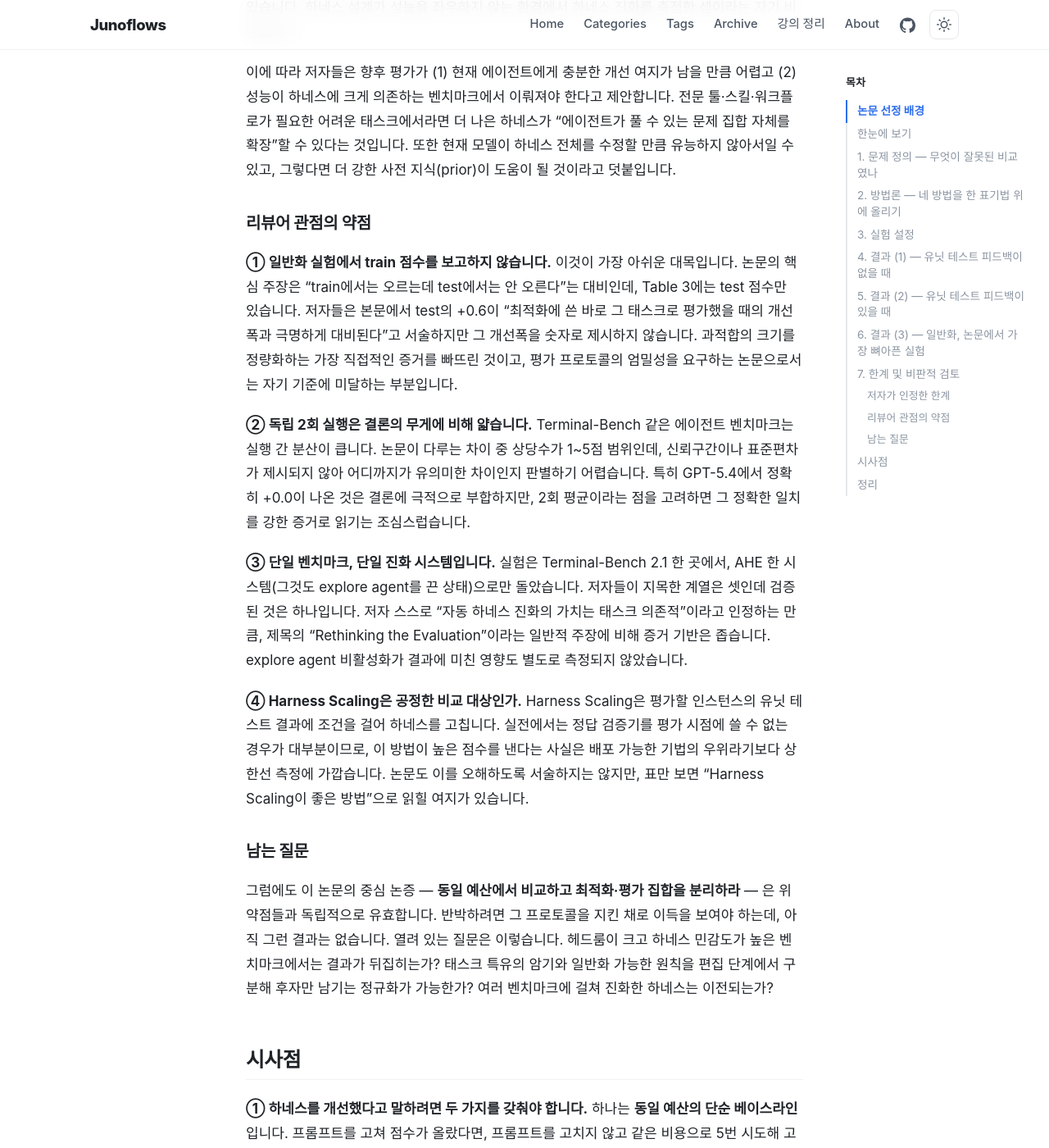
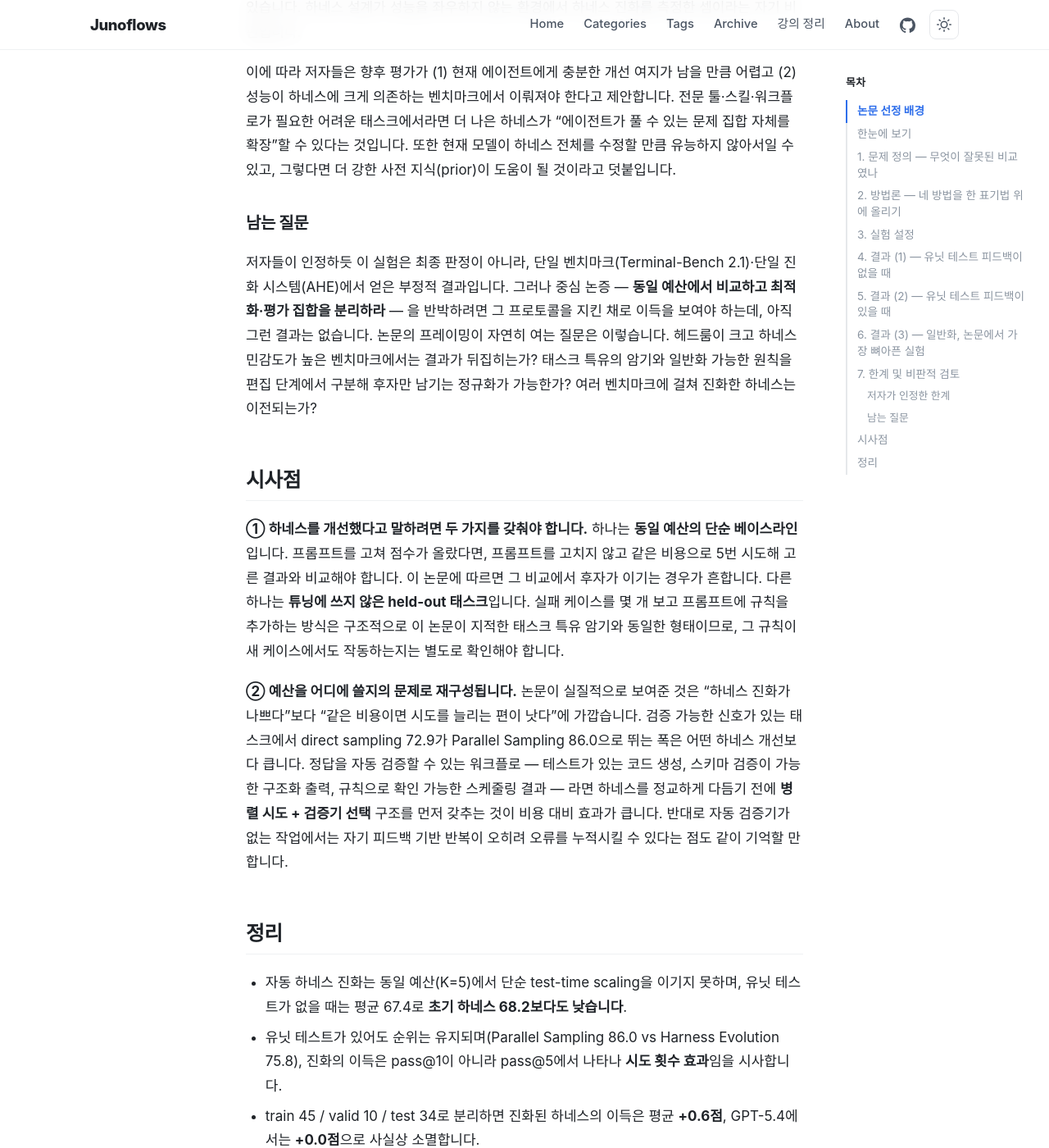
Before and after one commit to Junoflows/Junoflows.github.io, a Jekyll site: the page built from _posts/2026-07-21-rethinking-evaluation-harness-evolution.md, in a window 1280 px wide and 1400 px high, scrolled down 9739 px. Shown: the whole window at 82% size. Built offline with Jekyll 4.4.1, drawn with Linux system fonts in a browser that asks for light colours; some web fonts are replaced; formulas are drawn with MathJax 3; some of the changed text lies outside the part shown.

Commit message:
post: 하네스 진화 논문 - 리뷰어 관점 약점 섹션 제거, 저자 인정 한계+열린 질문으로 정리
Co-Authored-By: Claude Opus 4.8 <noreply@anthropic.com>

```diff
--- a/_posts/2026-07-21-rethinking-evaluation-harness-evolution.md
+++ b/_posts/2026-07-21-rethinking-evaluation-harness-evolution.md
@@ -169,19 +169,9 @@ math: true
 
 이에 따라 저자들은 향후 평가가 (1) 현재 에이전트에게 충분한 개선 여지가 남을 만큼 어렵고 (2) 성능이 하네스에 크게 의존하는 벤치마크에서 이뤄져야 한다고 제안합니다. 전문 툴·스킬·워크플로가 필요한 어려운 태스크에서라면 더 나은 하네스가 "에이전트가 풀 수 있는 문제 집합 자체를 확장"할 수 있다는 것입니다. 또한 현재 모델이 하네스 전체를 수정할 만큼 유능하지 않아서일 수 있고, 그렇다면 더 강한 사전 지식(prior)이 도움이 될 것이라고 덧붙입니다.
 
-### 리뷰어 관점의 약점
-
-**① 일반화 실험에서 train 점수를 보고하지 않습니다.** 이것이 가장 아쉬운 대목입니다. 논문의 핵심 주장은 "train에서는 오르는데 test에서는 안 오른다"는 대비인데, Table 3에는 test 점수만 있습니다. 저자들은 본문에서 test의 +0.6이 "최적화에 쓴 바로 그 태스크로 평가했을 때의 개선폭과 극명하게 대비된다"고 서술하지만 그 개선폭을 숫자로 제시하지 않습니다. 과적합의 크기를 정량화하는 가장 직접적인 증거를 빠뜨린 것이고, 평가 프로토콜의 엄밀성을 요구하는 논문으로서는 자기 기준에 미달하는 부분입니다.
-
-**② 독립 2회 실행은 결론의 무게에 비해 얇습니다.** Terminal-Bench 같은 에이전트 벤치마크는 실행 간 분산이 큽니다. 논문이 다루는 차이 중 상당수가 1~5점 범위인데, 신뢰구간이나 표준편차가 제시되지 않아 어디까지가 유의미한 차이인지 판별하기 어렵습니다. 특히 GPT-5.4에서 정확히 +0.0이 나온 것은 결론에 극적으로 부합하지만, 2회 평균이라는 점을 고려하면 그 정확한 일치를 강한 증거로 읽기는 조심스럽습니다.
-
-**③ 단일 벤치마크, 단일 진화 시스템입니다.** 실험은 Terminal-Bench 2.1 한 곳에서, AHE 한 시스템(그것도 explore agent를 끈 상태)으로만 돌았습니다. 저자들이 지목한 계열은 셋인데 검증된 것은 하나입니다. 저자 스스로 "자동 하네스 진화의 가치는 태스크 의존적"이라고 인정하는 만큼, 제목의 "Rethinking the Evaluation"이라는 일반적 주장에 비해 증거 기반은 좁습니다. explore agent 비활성화가 결과에 미친 영향도 별도로 측정되지 않았습니다.
-
-**④ Harness Scaling은 공정한 비교 대상인가.** Harness Scaling은 평가할 인스턴스의 유닛 테스트 결과에 조건을 걸어 하네스를 고칩니다. 실전에서는 정답 검증기를 평가 시점에 쓸 수 없는 경우가 대부분이므로, 이 방법이 높은 점수를 낸다는 사실은 배포 가능한 기법의 우위라기보다 상한선 측정에 가깝습니다. 논문도 이를 오해하도록 서술하지는 않지만, 표만 보면 "Harness Scaling이 좋은 방법"으로 읽힐 여지가 있습니다.
-
 ### 남는 질문
 
-그럼에도 이 논문의 중심 논증 — **동일 예산에서 비교하고 최적화·평가 집합을 분리하라** — 은 위 약점들과 독립적으로 유효합니다. 반박하려면 그 프로토콜을 지킨 채로 이득을 보여야 하는데, 아직 그런 결과는 없습니다. 열려 있는 질문은 이렇습니다. 헤드룸이 크고 하네스 민감도가 높은 벤치마크에서는 결과가 뒤집히는가? 태스크 특유의 암기와 일반화 가능한 원칙을 편집 단계에서 구분해 후자만 남기는 정규화가 가능한가? 여러 벤치마크에 걸쳐 진화한 하네스는 이전되는가?
+저자들이 인정하듯 이 실험은 최종 판정이 아니라, 단일 벤치마크(Terminal-Bench 2.1)·단일 진화 시스템(AHE)에서 얻은 부정적 결과입니다. 그러나 중심 논증 — **동일 예산에서 비교하고 최적화·평가 집합을 분리하라** — 을 반박하려면 그 프로토콜을 지킨 채로 이득을 보여야 하는데, 아직 그런 결과는 없습니다. 논문의 프레이밍이 자연히 여는 질문은 이렇습니다. 헤드룸이 크고 하네스 민감도가 높은 벤치마크에서는 결과가 뒤집히는가? 태스크 특유의 암기와 일반화 가능한 원칙을 편집 단계에서 구분해 후자만 남기는 정규화가 가능한가? 여러 벤치마크에 걸쳐 진화한 하네스는 이전되는가?
 
 ## 시사점
 
@@ -195,4 +185,4 @@ math: true
 - 유닛 테스트가 있어도 순위는 유지되며(Parallel Sampling 86.0 vs Harness Evolution 75.8), 진화의 이득은 pass@1이 아니라 pass@5에서 나타나 **시도 횟수 효과**임을 시사합니다.
 - train 45 / valid 10 / test 34로 분리하면 진화된 하네스의 이득은 평균 **+0.6점**, GPT-5.4에서는 **+0.0점**으로 사실상 소멸합니다.
 - 메타 에이전트의 편집은 일반 전략의 증류보다 **태스크 특유의 규칙·사실을 프롬프트에 박아 넣는 암기**에 가깝습니다.
-- 단일 벤치마크·단일 시스템·2회 실행이라는 한계와 train 점수 미보고라는 결함이 있으나, "동일 예산 비교 + 최적화·평가 집합 분리"라는 프로토콜 요구 자체는 반박되지 않은 채 남아 있습니다.
+- 저자들도 Terminal-Bench의 헤드룸·하네스 민감도 부족을 대안적 설명으로 인정하지만, "동일 예산 비교 + 최적화·평가 집합 분리"라는 프로토콜 요구 자체는 반박되지 않은 채 남아 있습니다.
```
